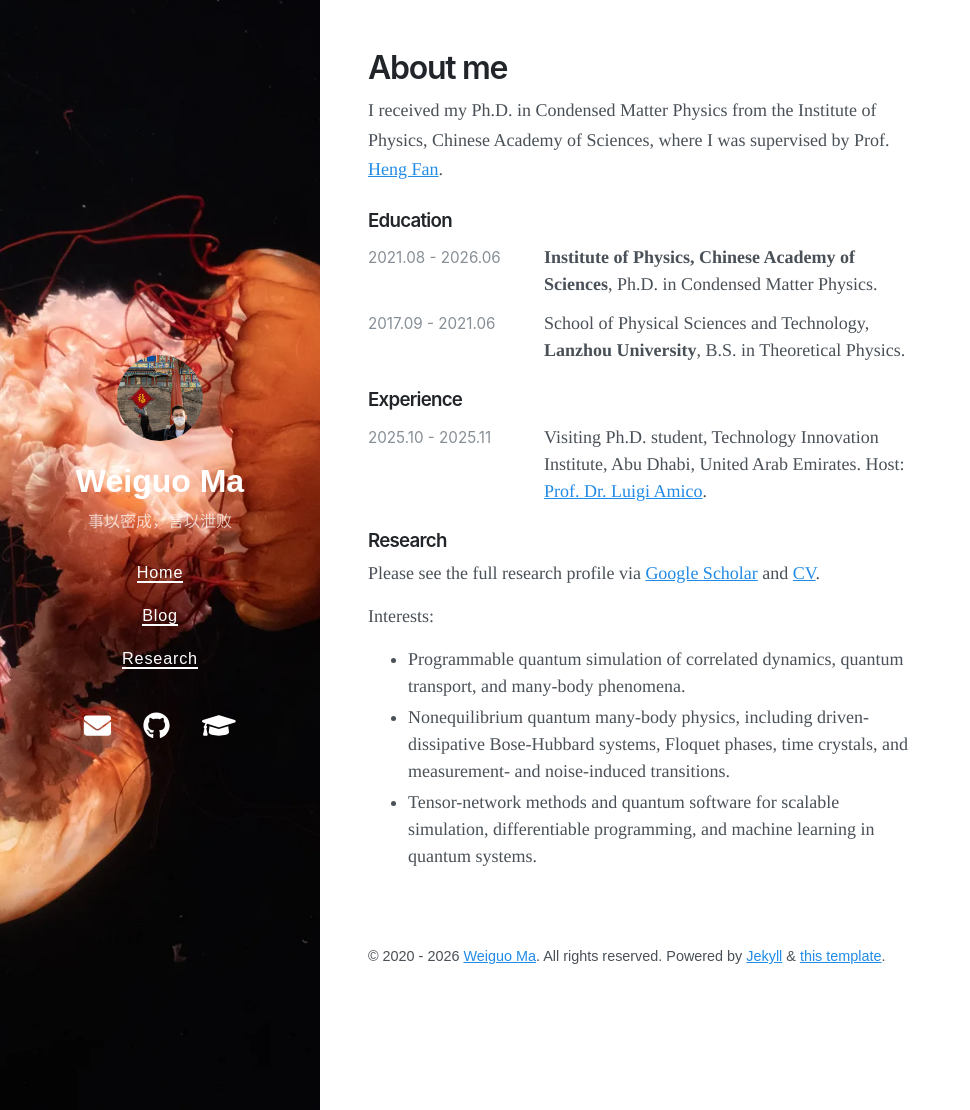
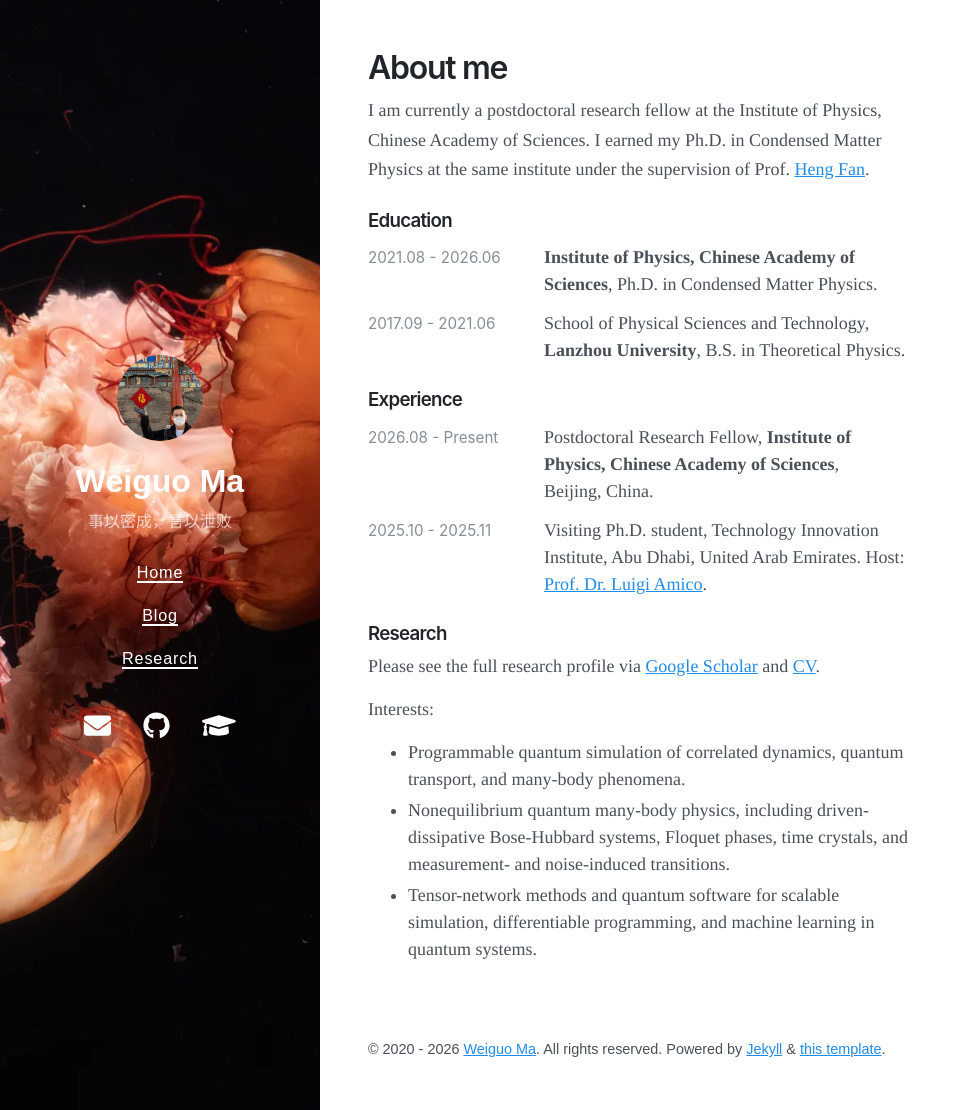
Before and after one commit to WeiguoMa/WeiguoMa.github.io, a Jekyll site: the page built from _pages/about.md, in a window 1280 px wide and 1110 px high. Shown: the whole window, without its empty margins (0-970 px from the left). Built offline with Jekyll 4.4.1, drawn with Linux system fonts in a browser that asks for light colours; nearby versions of some CDN libraries.

Commit message:
Update profile with postdoctoral role

```diff
--- a/_includes/terminal-tabs.html
+++ b/_includes/terminal-tabs.html
@@ -1,6 +1,6 @@
 <div class="ttabs" data-typing-speed="18" data-token-jitter="0.25">
   <div class="ttabs-header" role="tablist" aria-label="Profile terminal sections">
-    <button class="ttab active" type="button" role="tab" aria-selected="true" data-lines='["whoami","Weiguo Ma","Ph.D. Graduate, Institute of Physics, Chinese Academy of Sciences"]'>Profile</button>
+    <button class="ttab active" type="button" role="tab" aria-selected="true" data-lines='["whoami","Weiguo Ma","Postdoctoral Research Fellow, Institute of Physics, Chinese Academy of Sciences"]'>Profile</button>
     <button class="ttab" type="button" role="tab" aria-selected="false" data-lines='["research --interests","Programmable quantum simulation","Nonequilibrium quantum many-body physics","Tensor networks and quantum software"]'>Research</button>
     <button class="ttab" type="button" role="tab" aria-selected="false" data-lines='["contact --links","Email: david.mawg@gmail.com","GitHub: github.com/WeiguoMa"]'>Contact</button>
   </div>
--- a/_pages/about.md
+++ b/_pages/about.md
@@ -6,7 +6,7 @@ permalink: /about/
 class: about-page
 ---
 
-I received my Ph.D. in Condensed Matter Physics from the Institute of Physics, Chinese Academy of Sciences, where I was supervised by Prof. [Heng Fan][heng-fan].
+I am currently a postdoctoral research fellow at the Institute of Physics, Chinese Academy of Sciences. I earned my Ph.D. in Condensed Matter Physics at the same institute under the supervision of Prof. [Heng Fan][heng-fan].
 {: .about-lede}
 
 ### Education
@@ -24,6 +24,10 @@ I received my Ph.D. in Condensed Matter Physics from the Institute of Physics, C
 ### Experience
 <div class="about-timeline">
   <div class="about-row">
+    <div class="about-date">2026.08 - Present</div>
+    <div class="about-detail">Postdoctoral Research Fellow, <strong>Institute of Physics, Chinese Academy of Sciences</strong>, Beijing, China.</div>
+  </div>
+  <div class="about-row">
     <div class="about-date">2025.10 - 2025.11</div>
     <div class="about-detail">Visiting Ph.D. student, Technology Innovation Institute, Abu Dhabi, United Arab Emirates. Host: <a href="https://scholar.google.com/citations?user=rghdhhgAAAAJ&amp;hl=en">Prof. Dr. Luigi Amico</a>.</div>
   </div>
--- a/assets/home.js
+++ b/assets/home.js
@@ -281,7 +281,7 @@ const canvas = document.getElementById('bg-canvas');
         'whoami': () => `
             <div class="cmd-result">
                 <div class="result-item"><span class="result-key">User:</span> Weiguo Ma</div>
-                <div class="result-item"><span class="result-key">Role:</span> Ph.D. Graduate</div>
+                <div class="result-item"><span class="result-key">Role:</span> Postdoctoral Research Fellow</div>
                 <div class="result-item"><span class="result-key">Affiliation:</span> Institute of Physics, Chinese Academy of Sciences</div>
                 <div class="result-item"><span class="result-key">Status:</span> <span style="color:var(--color-cyan)">Online & Coding...</span></div>
             </div>
```
